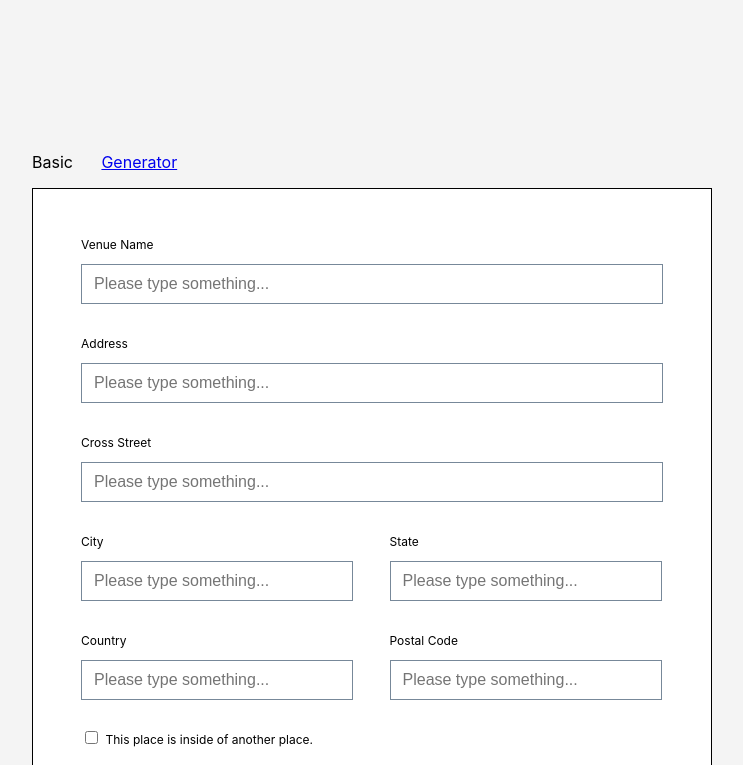
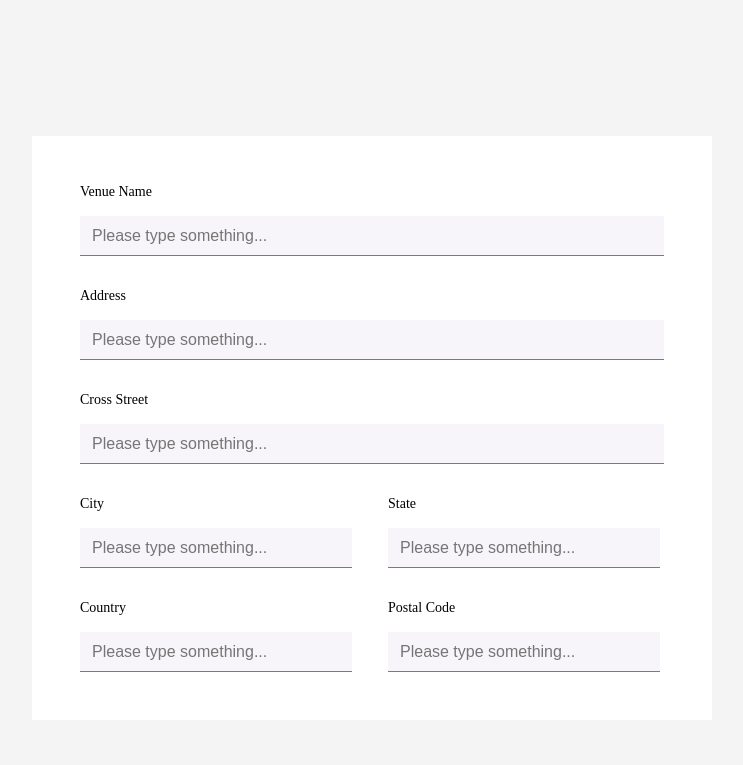
Before and after one commit to flanaganfrank7/form-builder, a plain HTML site: page index.html in a window 1280 px wide. Shown: the top 765 px of the page, without its empty margins (276-1019 px from the left). Drawn offline with Linux system fonts and the light colour scheme.

Commit message:
newbranch

```diff
--- a/index.html
+++ b/index.html
@@ -12,14 +12,6 @@
 </head>
 <body>
     <div id="ffForms" >
-    <ul>
-        <li>
-            Basic
-        </li>
-        <li>
-            <a href="generator.html">Generator</a>
-        </li>
-    </ul>
     <div class="container">
         <form>
             <div class="full">
@@ -64,6 +56,8 @@
                 </label>
                 <input class="fs-text-input" type="text" placeholder="Please type something..." >
             </div>
+        </div>
+        <div class="container">
             <div class="full">
                 <input type="checkbox" id="supervenue" name="supervenue" value="inside">
                 <label for="supervenue"  class="checkbox-label">This place is inside of another place.</label>
@@ -92,7 +86,7 @@
             </div>
             <div class="full">
                 <label>
-                    Categort
+                    Category
                 </label>
                 <input class="fs-text-input" type="select" placeholder="Please type something..." >
             </div>
--- a/styles.css
+++ b/styles.css
@@ -1,5 +1,6 @@
 html{
-    font-family: -apple-system, BlinkMacSystemFont, 'Segoe UI', Roboto, Oxygen, Ubuntu, Cantarell, 'Open Sans', 'Helvetica Neue', sans-serif;
+    /* font-family: -apple-system, BlinkMacSystemFont, 'Segoe UI', Roboto, Oxygen, Ubuntu, Cantarell, 'Open Sans', 'Helvetica Neue', sans-serif; */
+    font-family: "Sometype Mono";
     font-size: 16px;
 }
 
@@ -25,8 +26,8 @@ a:visited{
 
 label{
     display: block;
-    font-size: .75rem;
-    margin-bottom: 12px;
+    font-size: .875rem;
+    margin-bottom: 16px;
     margin-top: 32px;
 }
 
@@ -46,9 +47,10 @@ label{
     font-size: 1rem;
     padding: 12px;
     outline: none;
-    border-color: lightslategray;
-    border-width: 1px;
-    border-style: solid;
+    border:none;
+    background-color: #F7F5FA;
+    border-bottom: 1px solid rgba(0,0,0,.5);
+    /* border-style: solid; */
 }
 
 .full{
@@ -72,8 +74,7 @@ label{
 .container{
     background-color: white;
     padding:48px;
-    border: 1px solid black;
-    margin-bottom: 40px;
+    margin-bottom: 48px;
 }
 
 .fs-text-input:disabled{
```
